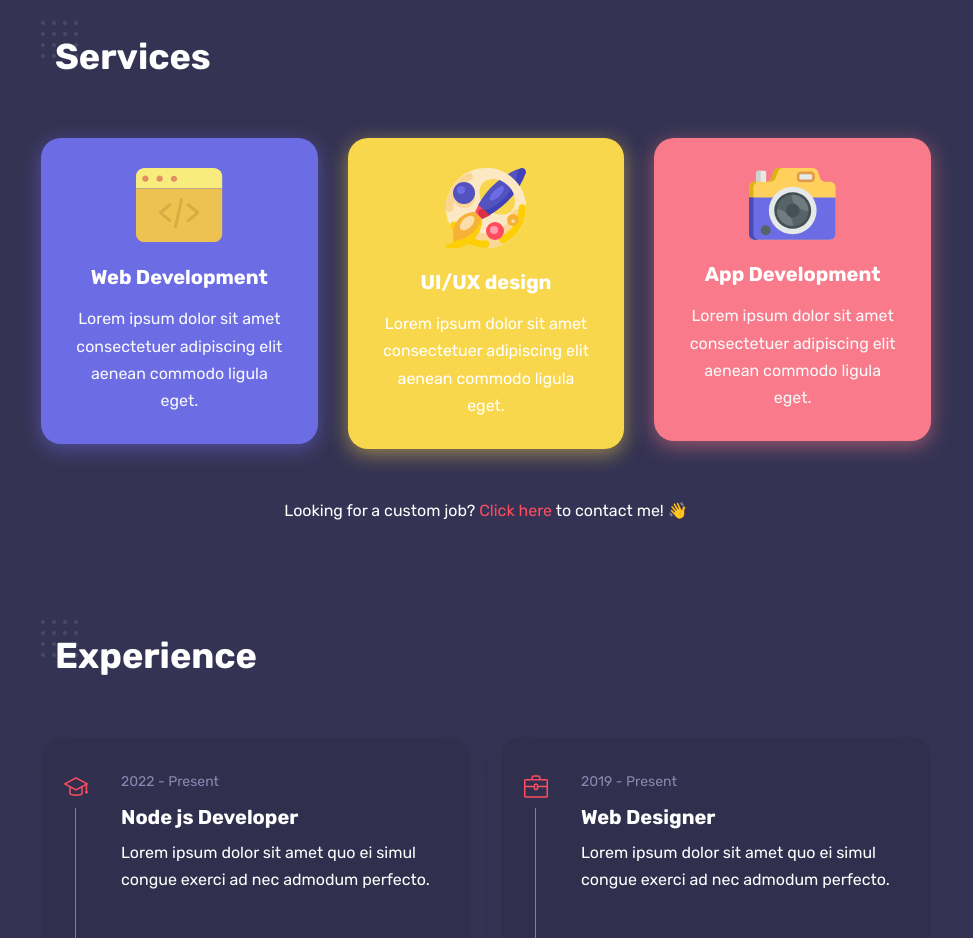
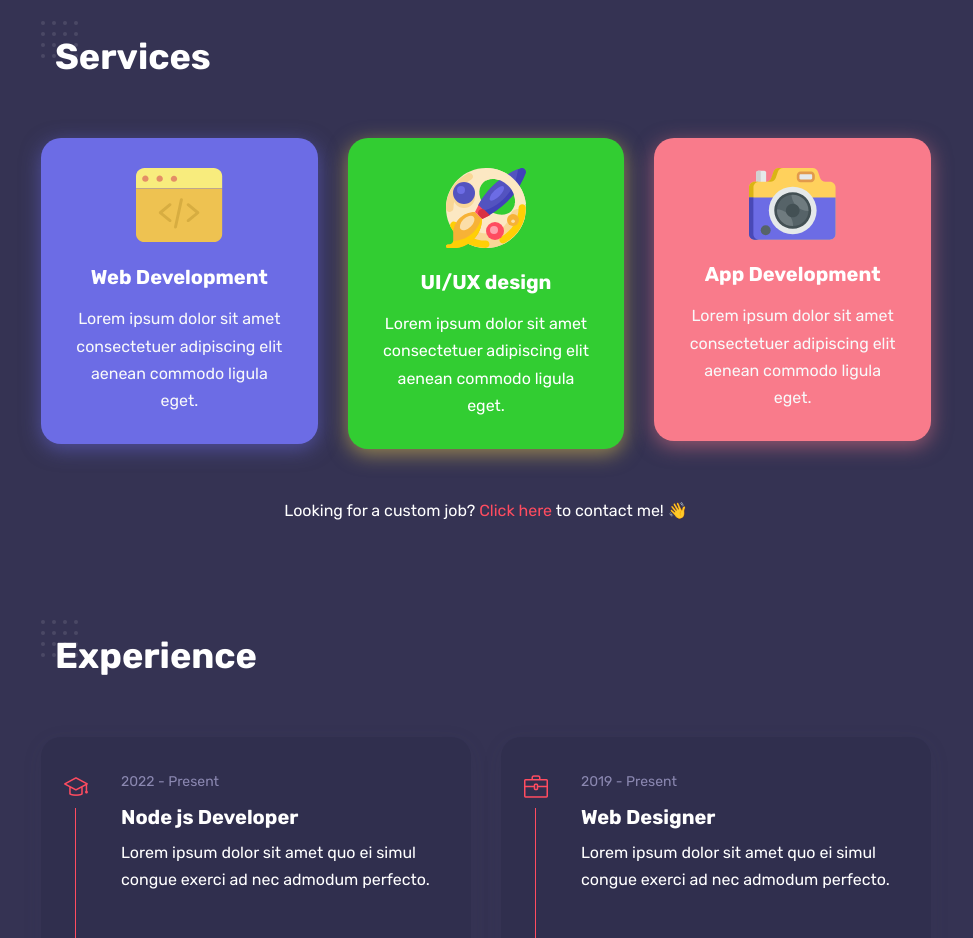
Before and after one commit to HardikKaliyani/Hardik-Kaliyani.Github.io, a plain HTML site: page index.html in a window 1280 px wide. Shown: the part 1720-2658 px from the top of the page, without its empty margins (154-1127 px from the left). Drawn offline with Linux system fonts and the light colour scheme; files whose address does not match are found by name.

Commit message:
Update index.html

```diff
--- a/index.html
+++ b/index.html
@@ -315,7 +315,7 @@
 
 				<div class="col-md-4">
 					<!-- service box -->
-					<div class="service-box rounded data-background padding-30 text-center shadow-yellow" data-color="#F9D74C">
+					<div class="service-box rounded data-background padding-30 text-center shadow-yellow" data-color="#32CD32">
 						<img src=" images/service-1.svg" alt="UI/UX design" />
 						<h3 class="mb-3 mt-0">UI/UX design</h3>
 						<p class="mb-0">Lorem ipsum dolor sit amet consectetuer adipiscing elit aenean commodo ligula eget.</p>
```
